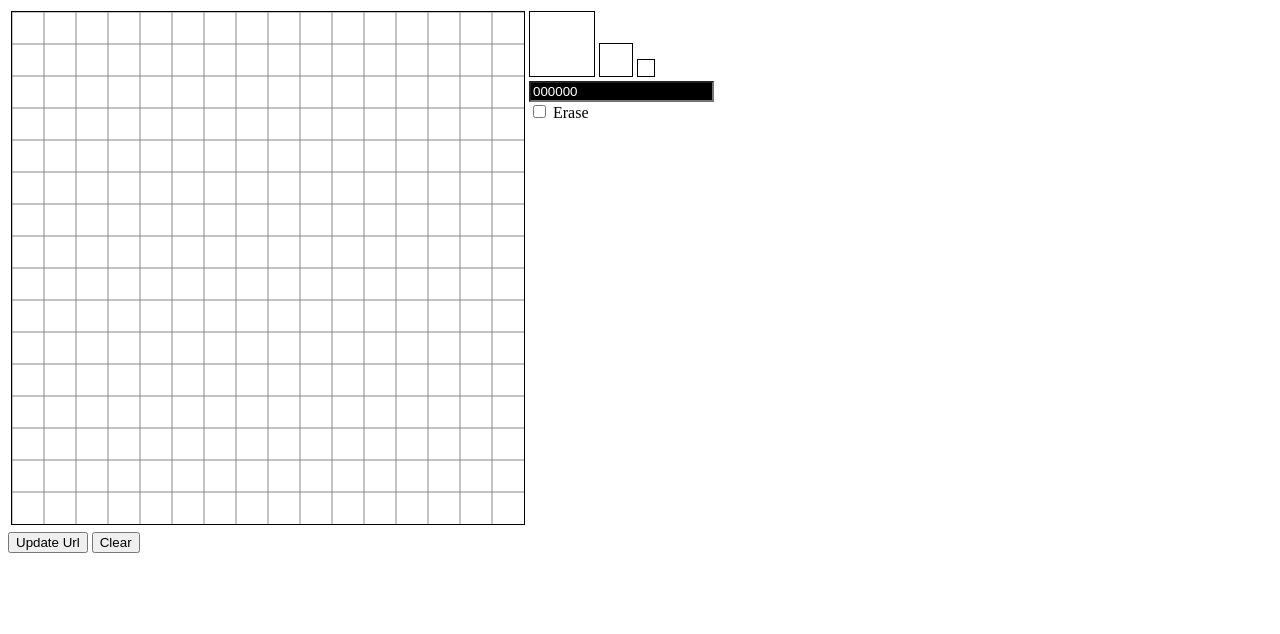
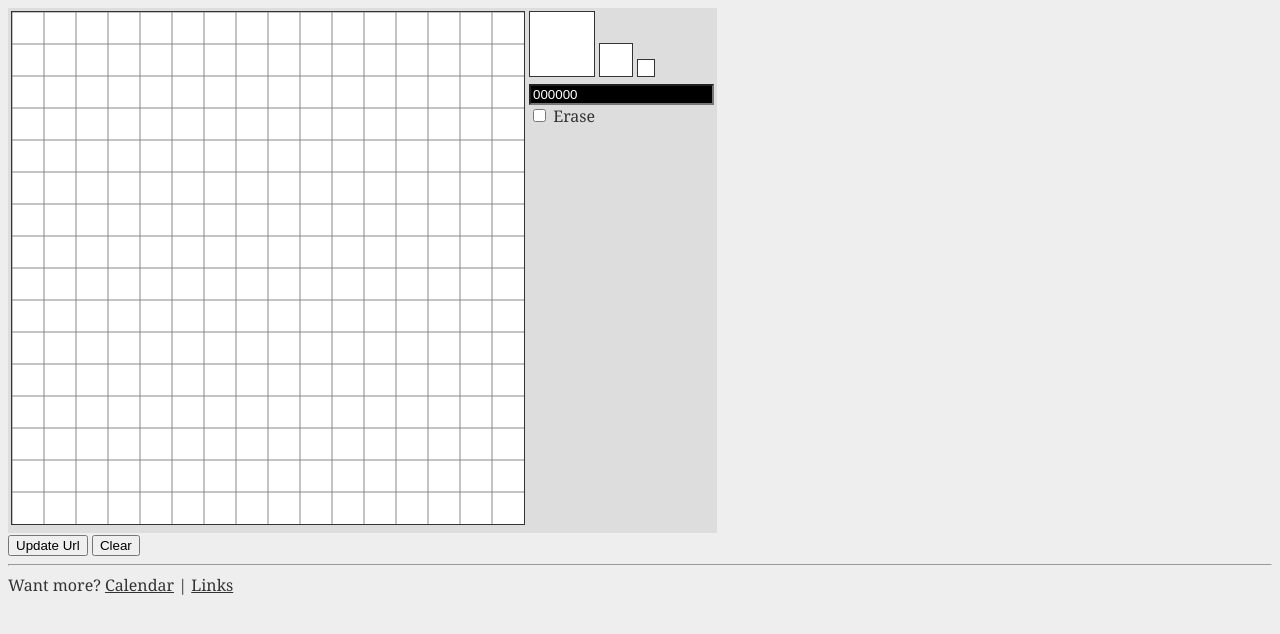
Before and after one commit to bvssvni/canvas-pxl, a plain HTML site: page index.html in a window 1280 px wide. Drawn offline with Linux system fonts and the light colour scheme.

Commit message:
Changed design.

```diff
--- a/index.html
+++ b/index.html
@@ -8,6 +8,9 @@
 <style>
 	body {
 		-webkit-user-select: none;
+		background-color: #eeeeee;
+		color: #333333;
+		font-family: Georgia;
 	}
 	#workarea {
 		border: 1px solid;
@@ -21,11 +24,17 @@
 	#preview4 {
 		border: 1px solid;
 	}
+	table {
+		background-color: #dddddd;
+	}
 	td {
 		vertical-align: top;
 	}
 	p {
 		margin: 0px;
+	}
+	a {
+		color: #333333;
 	}
 </style>
 </head>
@@ -56,5 +65,10 @@
 <input type="button" onclick="updateUrl();" value="Update Url" />
 <input type="button" onclick="onClear();" value="Clear" />
 </p>
+<hr />
+<p>
+Want more? <a href="http://www.o-clock.no" target="_blank">Calendar</a> |
+<a href="http://www.o-clock.no/links" target="_blank">Links</a>
+</p>
 </body>
 </html>
--- a/pxl.js
+++ b/pxl.js
@@ -22,6 +22,7 @@ var selected_color = [0, 0, 0, 1];
 var workarea_width = 0;
 var workarea_height = 0;
 var workarea_context = null;
+var workarea_background_style = "#FFFFFF";
 var grid_style = "#888888";
 var grid_width = 16;
 var grid_height = 16;
@@ -158,7 +159,8 @@ function renderPreview(id, scale) {
 	var ctx = preview.getContext("2d");
 	var w = preview.width;
 	var h = preview.height;
-	ctx.clearRect(0, 0, w, h);
+	ctx.fillStyle = workarea_background_style;
+	ctx.fillRect(0, 0, w, h);
 	for (var i = 0; i < squares.length; i++) {
 		var c = square_colors[i];
 		var str = "rgba("+c[0]+","+c[1]+","+c[2]+","+c[3]+")";
@@ -179,7 +181,8 @@ function renderWorkArea() {
 	workarea_width = workarea.width;
 	workarea_height = workarea.height;
 
-	ctx.clearRect(0, 0, workarea_width, workarea_height);
+	ctx.fillStyle = workarea_background_style;
+	ctx.fillRect(0, 0, workarea_width, workarea_height);
 
 	renderSquares();
 	renderGrid();
```
Also changed, not shown: todo.txt.
